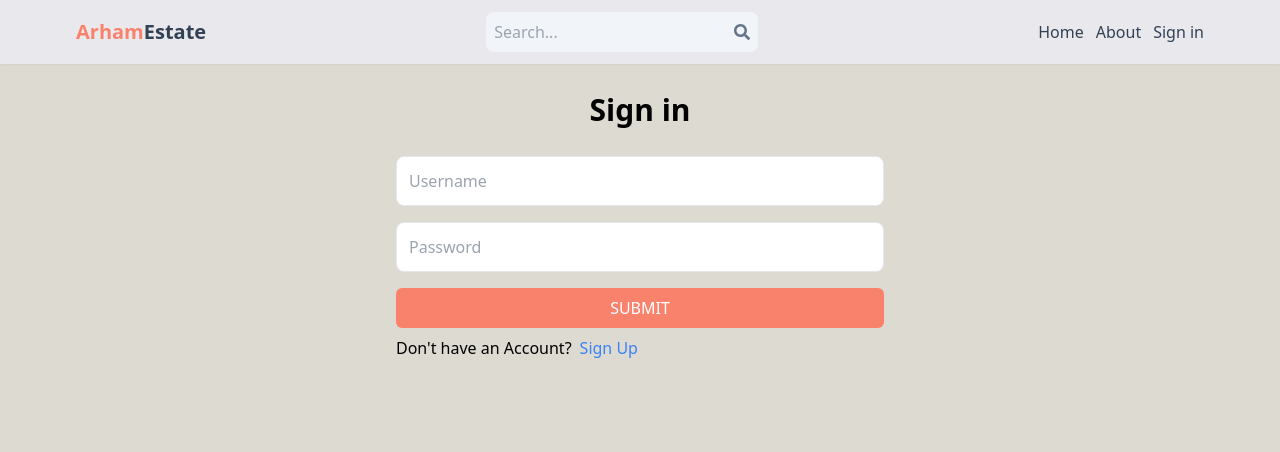
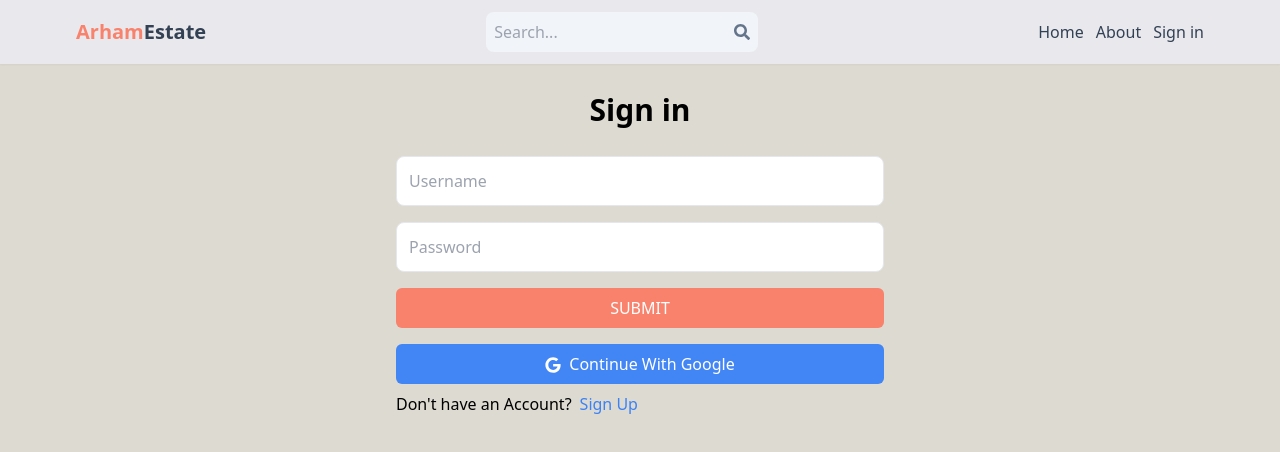
Before and after one commit to kaashe/arhame-State, a React (Vite) app in the folder arhameState/: page /sign-in in a window 1280 px wide. Shown: the top 452 px of the page. Built offline with nearby package versions, Linux system fonts and the light colour scheme; no server answers.

Commit message:
added google o-auth

```diff
--- a/arhameState/package.json
+++ b/arhameState/package.json
@@ -11,6 +11,7 @@
   },
   "dependencies": {
     "@reduxjs/toolkit": "^2.4.0",
+    "firebase": "^11.0.2",
     "react": "^18.3.1",
     "react-dom": "^18.3.1",
     "react-hook-form": "^7.53.2",
--- /dev/null
+++ b/arhameState/src/components/Oauth.jsx
@@ -0,0 +1,28 @@
+import React from 'react'
+import { FaGoogle } from 'react-icons/fa'
+import { getAuth, GoogleAuthProvider, signInWithPopup } from 'firebase/auth'
+import { app } from '../firebase'
+const Oauth = () => {
+    const googleClickHandler = async () => {
+        try {
+            const provider = new GoogleAuthProvider();
+            const auth = getAuth(app);
+            const result = await signInWithPopup(auth, provider)
+            console.log(result, 'res');
+
+        } catch (error) {
+            console.log('Could not sign in with google', error);
+
+        }
+    }
+    return (
+        <button onClick={googleClickHandler} className=' bg-[#4285F4] text-white p-2 rounded-md disabled:opacity-40 hover:opacity-90' type="button">
+            <span className='flex items-center justify-center gap-2 my-auto'>
+                {<FaGoogle className='mt-[1px]' />}
+                <span>Continue With Google</span>
+            </span>
+        </button>
+    )
+}
+
+export default Oauth
--- /dev/null
+++ b/arhameState/src/firebase.js
@@ -0,0 +1,17 @@
+// Import the functions you need from the SDKs you need
+import { initializeApp } from "firebase/app";
+// TODO: Add SDKs for Firebase products that you want to use
+// https://firebase.google.com/docs/web/setup#available-libraries
+
+// Your web app's Firebase configuration
+const firebaseConfig = {
+  apiKey: import.meta.env.VITE_FIREBASE_API_KEY,
+  authDomain: "arham-estate.firebaseapp.com",
+  projectId: "arham-estate",
+  storageBucket: "arham-estate.firebasestorage.app",
+  messagingSenderId: "865851955958",
+  appId: "1:865851955958:web:e86af100411fb63c6f6ad7",
+};
+
+// Initialize Firebase
+export const app = initializeApp(firebaseConfig);
--- a/arhameState/src/pages/SignIn.jsx
+++ b/arhameState/src/pages/SignIn.jsx
@@ -3,8 +3,9 @@ import { useForm } from 'react-hook-form';
 import { Link, useNavigate } from 'react-router-dom';
 import { useSignInMutation } from '../store/api/authSlice';
 import { useSelector, useDispatch } from 'react-redux'
-import { FaSpinner } from "react-icons/fa";
+import { FaGoogle, FaSpinner } from "react-icons/fa";
 import { signInSuccess } from '../store/user/userSlice';
+import Oauth from '../components/Oauth';
 const SignIn = () => {
     const { register, reset, handleSubmit, formState: { errors } } = useForm();
     const navigate = useNavigate();
@@ -43,6 +44,7 @@ const SignIn = () => {
                         {isLoading && <FaSpinner className='mt-[1px] animate-spin' />}
                     </span>
                 </button>
+                <Oauth />
             </form>
             {isError && <p className='text-red-400 text-center'>{error.data.error || 'Something went wrong'}</p>}
             {isSuccess && <p className='text-green-600 text-center'>User logged in!</p>}
--- a/arhameState/src/pages/SignUp.jsx
+++ b/arhameState/src/pages/SignUp.jsx
@@ -2,7 +2,8 @@ import React, { useEffect } from 'react'
 import { useForm } from 'react-hook-form';
 import { Link, useNavigate } from 'react-router-dom';
 import { useSignUpMutation } from '../store/api/authSlice';
-import { FaSpinner } from "react-icons/fa";
+import { FaGoogle, FaSpinner } from "react-icons/fa";
+import Oauth from '../components/Oauth';
 const SignUp = () => {
     const { register, reset, handleSubmit, formState: { errors } } = useForm({ mode: 'onBlur' });
     const [SignUp, { isLoading, isError, error, isSuccess, reset: resetMutationState }] = useSignUpMutation();
@@ -40,6 +41,7 @@ const SignUp = () => {
                         {isLoading && <FaSpinner className='mt-[1px] animate-spin' />}
                     </span>
                 </button>
+                <Oauth />
             </form>
             {isError && <p className='text-red-400 text-center'>{error.data.error || 'Something went wrong'}</p>}
             {isSuccess && <p className='text-green-600 text-center'>User registered!</p>}
```
Also changed, not shown: 1 other file (tests, documents, lock files or other folders).
